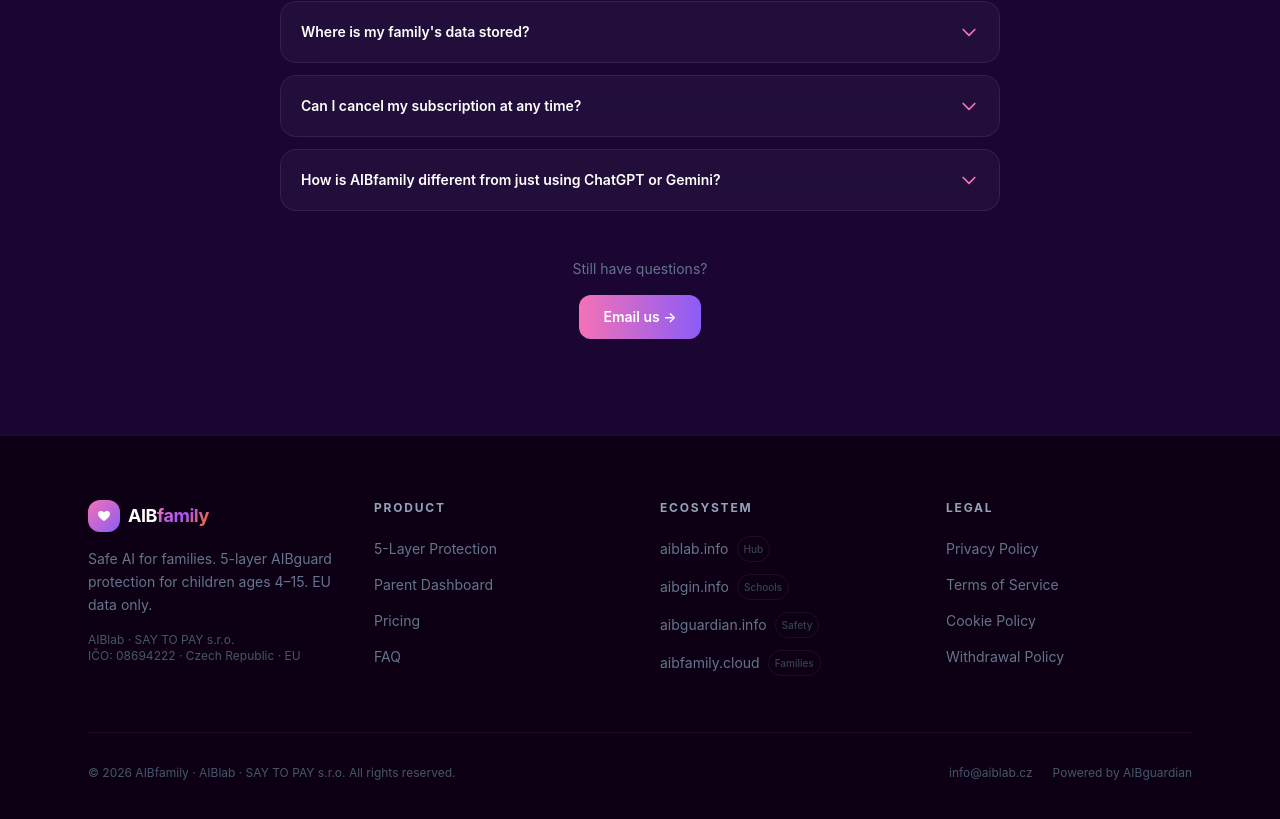
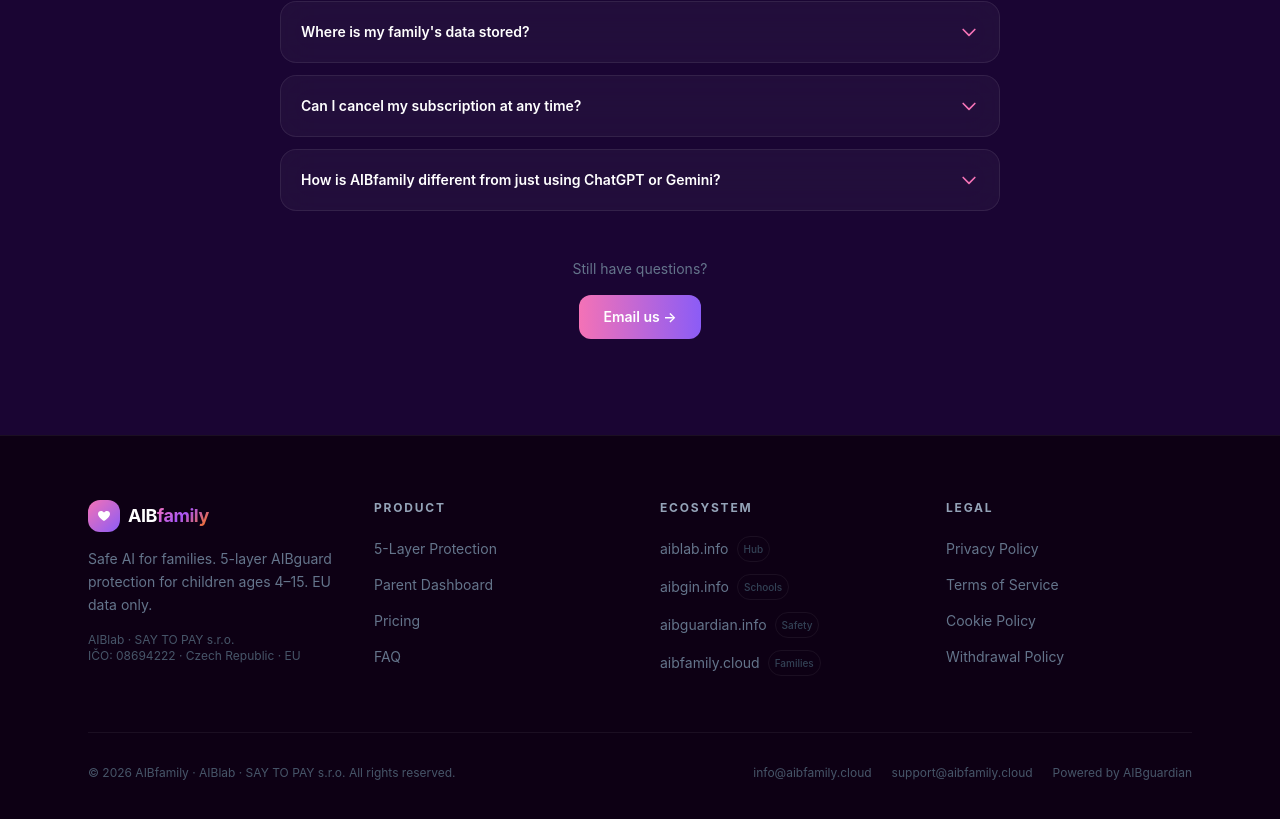
Before and after one commit to jaromirzly-coder/aibfamily-cloud-web, a Next.js app: page / in a window 1280 px wide. Shown: the part 5943-6762 px from the top of the page. Built offline with nearby package versions, Linux system fonts and the light colour scheme.

Commit message:
fix: email addresses — info@aibfamily.cloud + support@aibfamily.cloud; support@ in FAQ + Pricing CTA

```diff
--- a/components/FAQ.tsx
+++ b/components/FAQ.tsx
@@ -64,7 +64,7 @@
 
         <div className="mt-12 text-center">
           <p className="text-slate-500 text-sm mb-4">Still have questions?</p>
-          <a href="mailto:info@aiblab.cz"
+          <a href="mailto:support@aibfamily.cloud"
             className="inline-flex items-center gap-2 bg-gradient-to-r from-brand-coral to-brand-violet text-white px-6 py-3 rounded-xl font-semibold text-sm hover:opacity-90 transition-opacity">
             Email us →
           </a>
--- a/components/Footer.tsx
+++ b/components/Footer.tsx
@@ -81,7 +81,8 @@
         <div className="border-t border-white/[0.06] pt-8 flex flex-col sm:flex-row items-center justify-between gap-4">
           <p className="text-xs text-slate-600">© 2026 AIBfamily · AIBlab · SAY TO PAY s.r.o. All rights reserved.</p>
           <div className="flex items-center gap-5 text-xs text-slate-600">
-            <a href="mailto:info@aiblab.cz" className="hover:text-brand-coral transition-colors">info@aiblab.cz</a>
+            <a href="mailto:info@aibfamily.cloud" className="hover:text-brand-coral transition-colors">info@aibfamily.cloud</a>
+            <a href="mailto:support@aibfamily.cloud" className="hover:text-brand-coral transition-colors">support@aibfamily.cloud</a>
             <a href="https://aibguardian.info" target="_blank" rel="noopener noreferrer" className="hover:text-brand-coral transition-colors">Powered by AIBguardian</a>
           </div>
         </div>
--- a/components/Pricing.tsx
+++ b/components/Pricing.tsx
@@ -134,7 +134,7 @@
 
         <p className="text-center text-sm text-slate-500 mt-8">
           All prices in USD · GBP pricing available on checkout · VAT may apply.{" "}
-          <a href="mailto:info@aiblab.cz" className="text-brand-coral hover:underline">Need help choosing?</a>
+          <a href="mailto:support@aibfamily.cloud" className="text-brand-coral hover:underline">Need help choosing?</a>
         </p>
       </div>
     </section>
```
